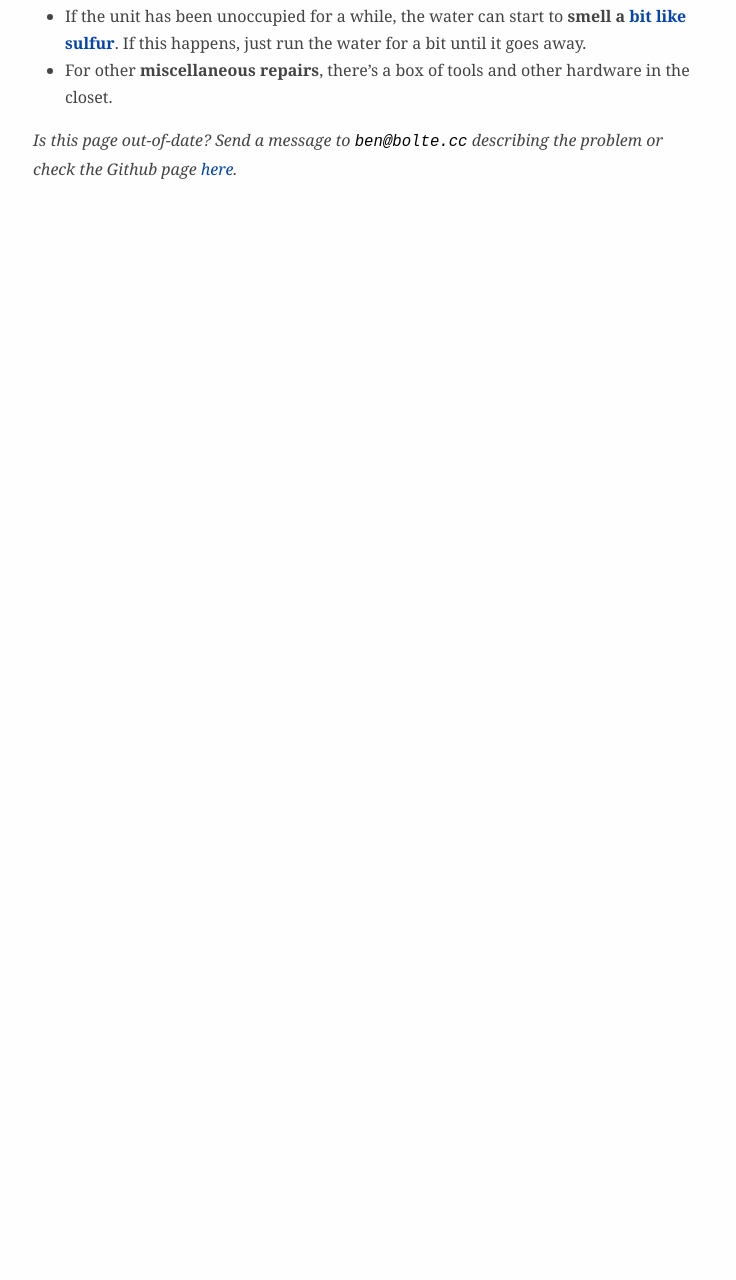
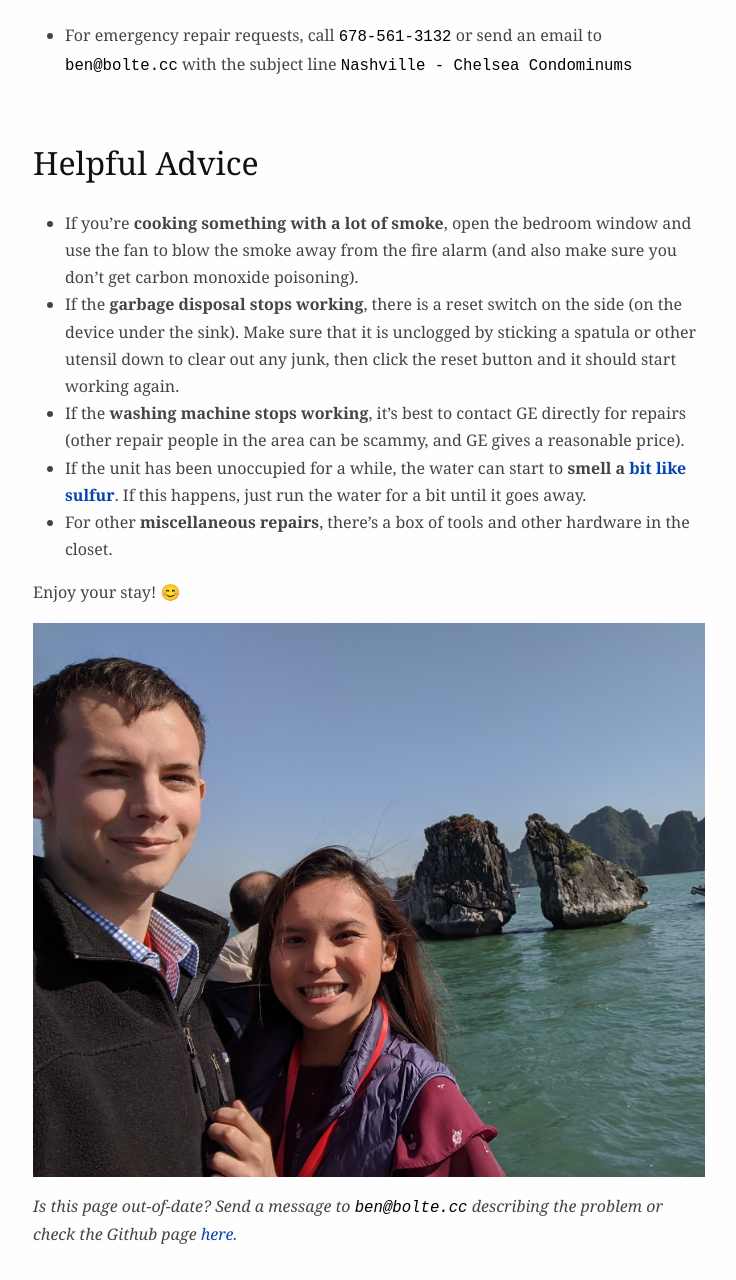
Before and after one commit to codekansas/home-server, a plain HTML site: page www/html/index.html in a window 1280 px wide. Shown: the part 1354-2634 px from the top of the page, without its empty margins (271-1007 px from the left). Before the commit the page ends 1569 px from the top, so only its background shows below. Drawn offline with Linux system fonts and the light colour scheme.

Commit message:
add some images

```diff
--- a/www/html/index.html
+++ b/www/html/index.html
@@ -31,6 +31,7 @@
 <li><a href="#helpful-advice">Helpful Advice</a></li>
 </ul>
 </nav>
+<p><img src="chelsea.jpeg" /></p>
 <p>Welcome home! 🏠</p>
 <p>This page has information about the apartment. It can only be accessed on the apartment’s Wifi network, so you should download this page somewhere if you want to access it from somewhere else.</p>
 <h2 id="house-rules">House Rules</h2>
@@ -54,6 +55,8 @@
 <li>If the unit has been unoccupied for a while, the water can start to <strong>smell a <a href="https://www.culligan.com/blog/sulfur-smell-in-water-where-does-it-come-from">bit like sulfur</a></strong>. If this happens, just run the water for a bit until it goes away.</li>
 <li>For other <strong>miscellaneous repairs</strong>, there’s a box of tools and other hardware in the closet.</li>
 </ul>
+<p>Enjoy your stay! 😊</p>
+<p><img src="ben_and_chi.jpeg" /></p>
 <p><em>Is this page out-of-date? Send a message to <code>ben@bolte.cc</code> describing the problem or check the Github page <a href="https://github.com/codekansas/home-server/tree/nashville-chelsea">here</a>.</em></p>
 </body>
 </html>
```
Also changed, not shown: www/html/ben_and_chi.jpeg (added), www/html/chelsea.jpeg (added), 1 other file.
